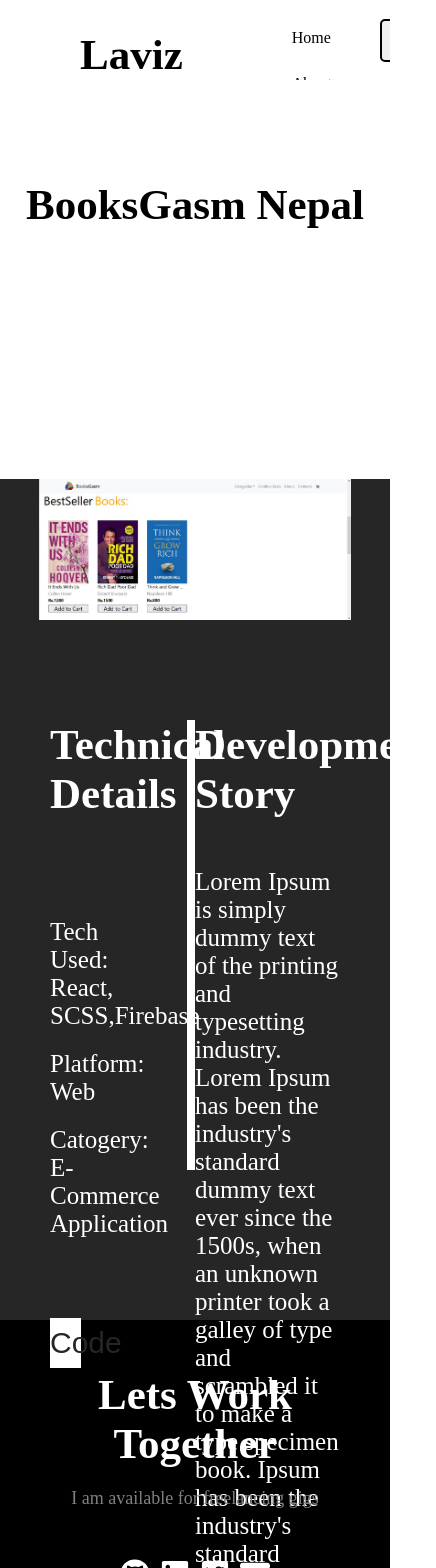
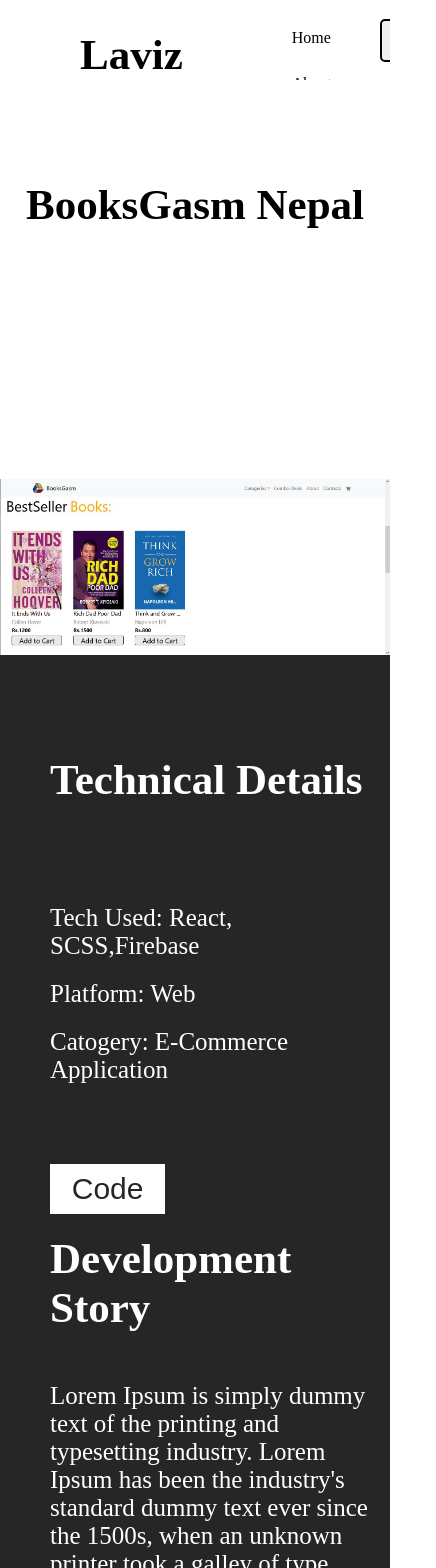
Before and after one commit to lavizp/Portfolio-React, a React (Create React App) app: page /projects/0 in a window 390 px wide. Shown: the top 1568 px of the page, 436 px wide, since content can reach past the window. Built offline with nearby package versions, Linux system fonts and the light colour scheme.

Commit message:
Single Page Responsive

```diff
--- a/src/Pages/SingleProjectPage/singleproject.css
+++ b/src/Pages/SingleProjectPage/singleproject.css
@@ -71,3 +71,30 @@
     background: white;
     color: #262626;
 }
+
+@media only screen and (max-width: 768px) {
+    .full-page-image{
+        display: block;
+        margin: auto;
+        width:100%;
+        height: 100%;
+    }
+    .singleproj-data-container{
+        width: 100%;
+        height: auto;
+        display: flex;
+        justify-content: space-between;
+        margin-left:0px;
+        padding-right: 20px;
+        color: white;
+        flex-wrap: wrap;
+    }
+    .technical-details{
+        width: 100%;
+    }
+    .development-story{
+        width: 100%;
+    }
+
+
+}
--- a/src/components/ProjectsHome/projects.css
+++ b/src/components/ProjectsHome/projects.css
@@ -33,18 +33,21 @@
     height: 50px;
     width: 150px;
     margin-top: auto;
-    color: black;
-    font-size: 15px;
     text-decoration: none;
     transition: all .4s ease-in-out;
-    border-radius: 30px;
+    border-radius: 25px;
     padding-top: 10px;
     position: absolute;
     margin-top: 50px;
     margin-left: 100px;
+    background-color: white;
 
 
 
+}
+.view-projects h1{
+    color: black;
+    font-size: 20px;
 }
 .projects-intro{
     margin-left: 50px;
```
